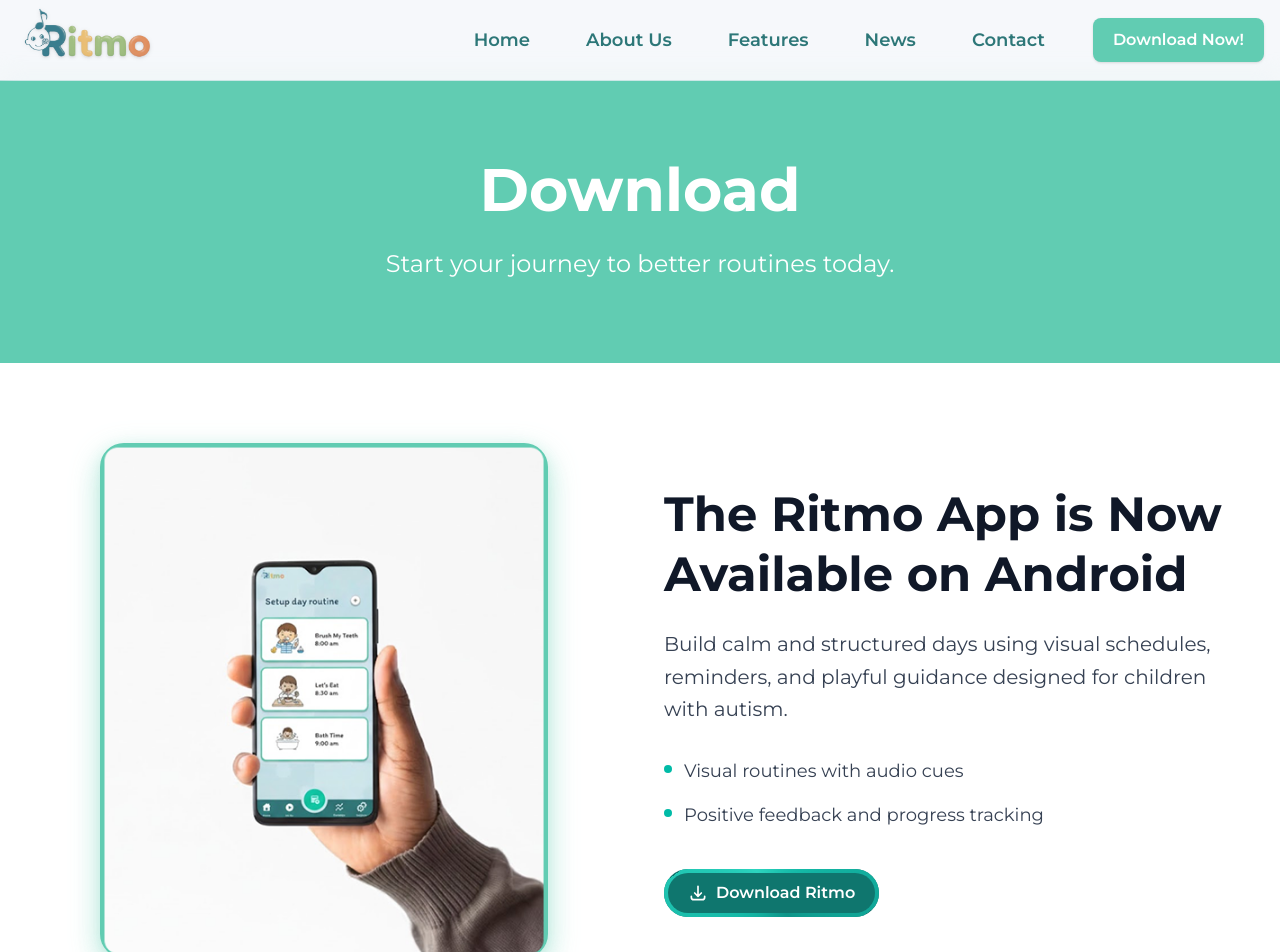
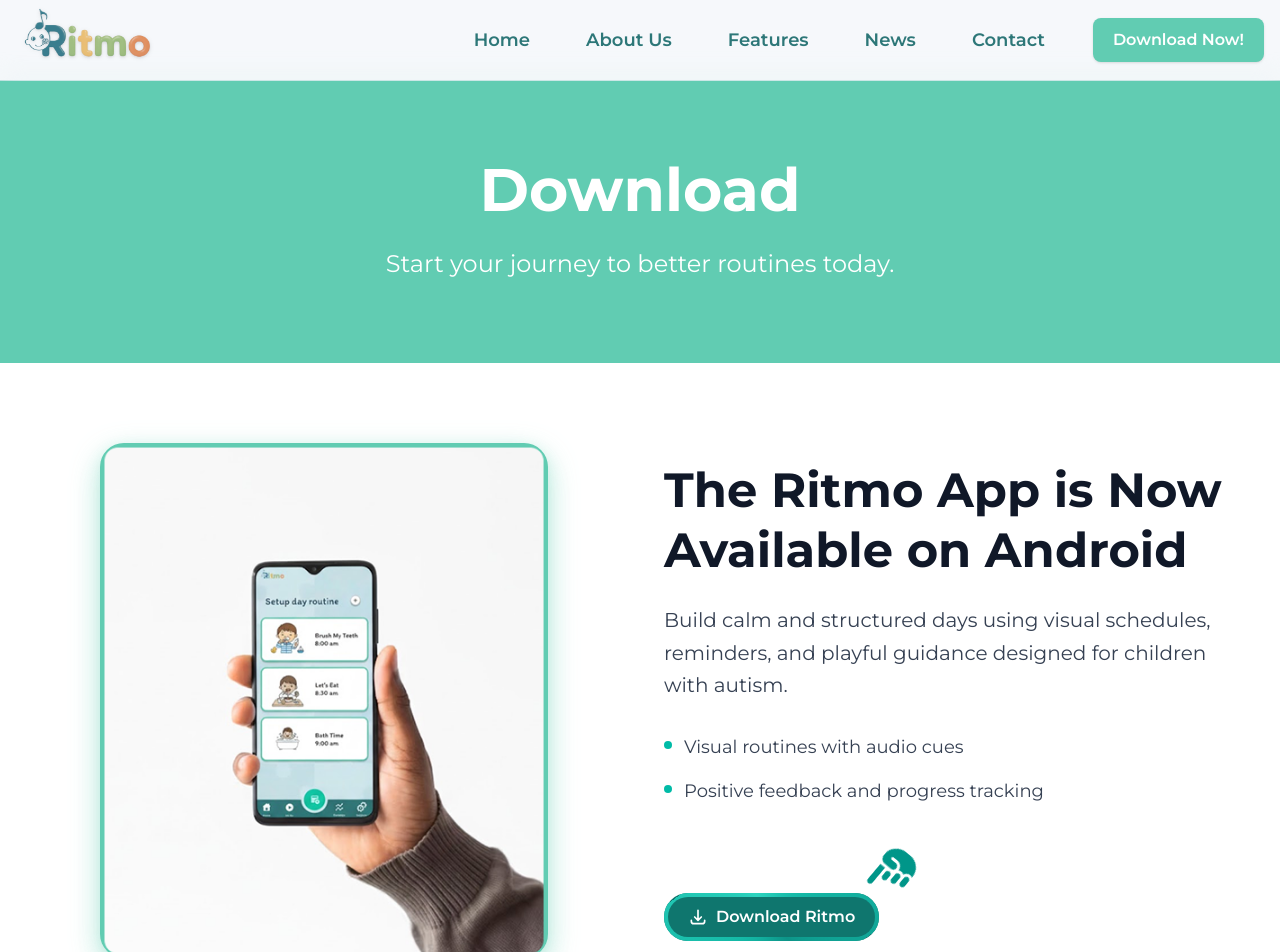
Before and after one commit to johnkarlmolina/ritmo-2.0, a React (Vite) app: page /download in a window 1280 px wide. Shown: the top 952 px of the page. Built offline with nearby package versions, Linux system fonts and the light colour scheme.

Commit message:
add hand pointer animation

```diff
--- a/src/pages/download.tsx
+++ b/src/pages/download.tsx
@@ -3,6 +3,8 @@
 import { useLanguage } from '../context/LanguageContext'
 import { translations } from '../utils/translations'
 import handPhone from '../assets/hand-phone.png'
+import { FontAwesomeIcon } from '@fortawesome/react-fontawesome'
+import { faHandPointDown } from '@fortawesome/free-solid-svg-icons'
 
 export default function Download() {
 	const { language } = useLanguage()
@@ -122,7 +124,11 @@
 							</ul>
 
 							{/* Action Buttons */}
-							<div>
+							<div className="relative inline-block mt-12">
+								<FontAwesomeIcon
+									icon={faHandPointDown}
+									className="absolute -top-10 -right-10 text-5xl text-teal-600 animate-bounce transform -rotate-320"
+								/>
 								<a
 									href="/downloads/Ritmo.apk"
 									download
```
